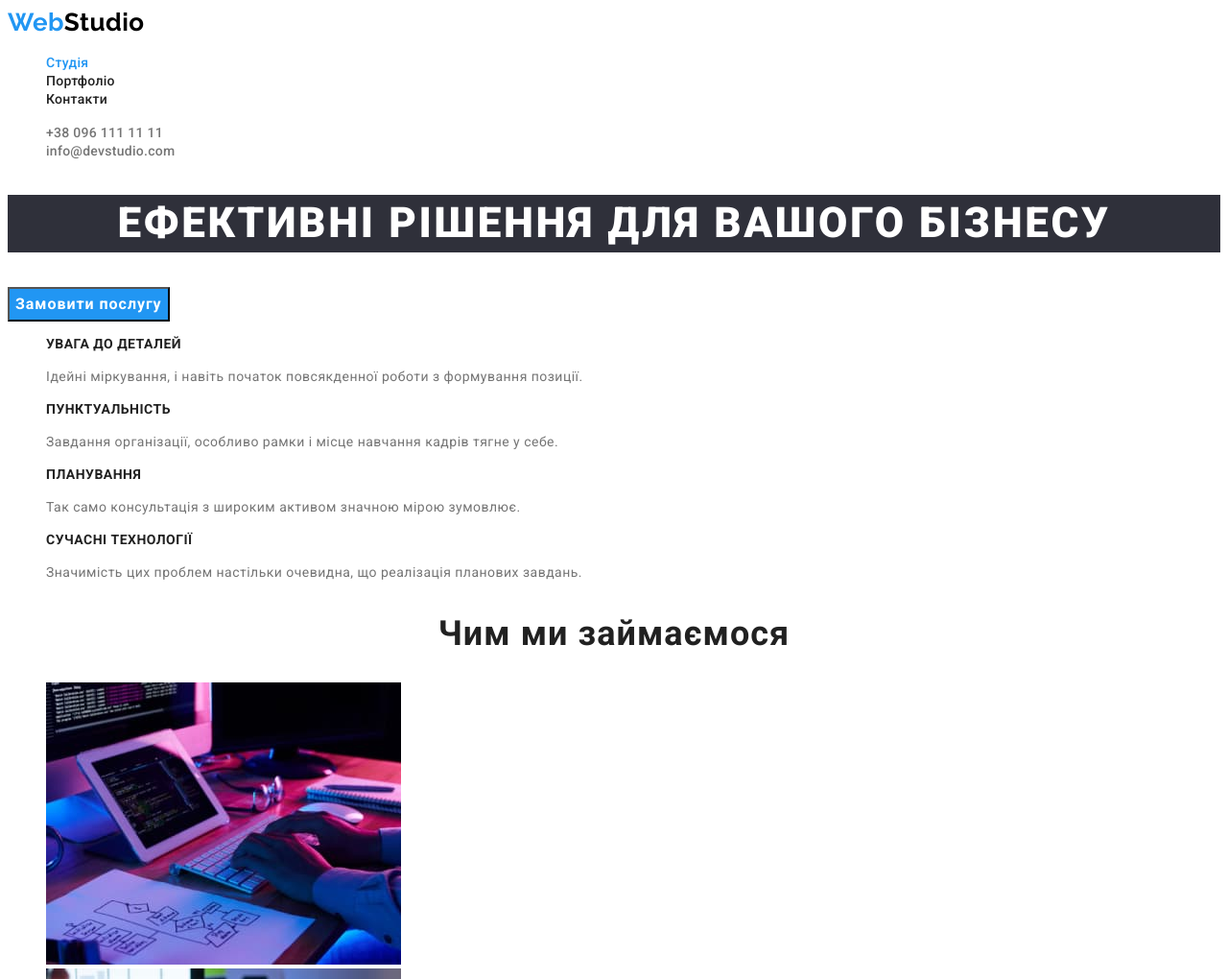
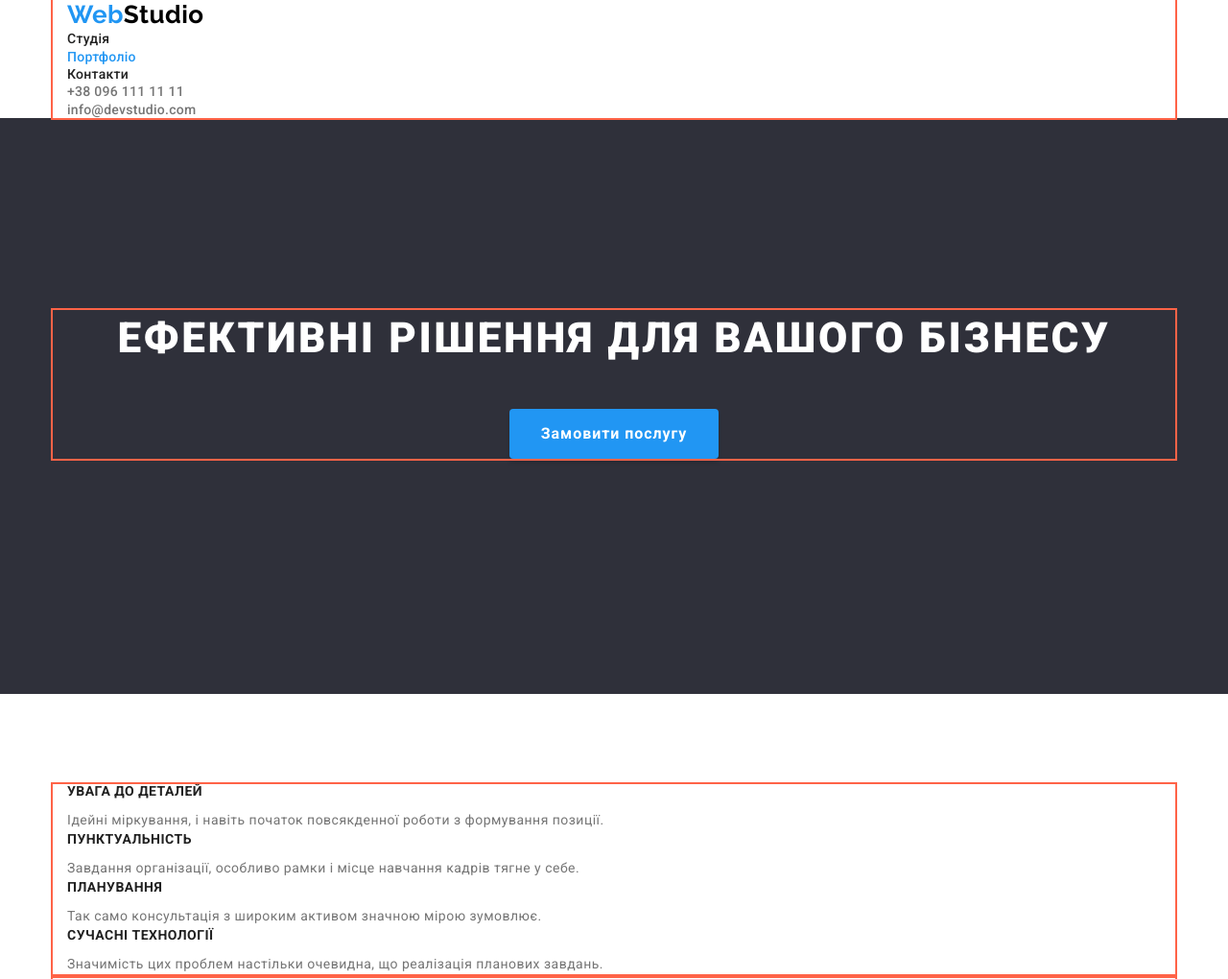
Before and after one commit to narinearut/goit-markup-hw-02, a plain HTML site: page index.html in a window 1280 px wide. Shown: the top 1020 px of the page at 96% size. Drawn offline with nearby package versions, Linux system fonts and the light colour scheme.

Commit message:
додала margin padding

```diff
--- a/css/styles.css
+++ b/css/styles.css
@@ -9,6 +9,17 @@
 /* Основний колір фону rgba(47, 48, 58, 1) */
 
 /* другорядний колір фону  rgba(245, 244, 250, 1);*/
+
+
+html {
+    box-sizing: border-box;
+}
+
+*,
+*::before,
+*::after {
+    box-sizing: inherit;
+}
 
 :root {
     --primary-text-color: rgba(33, 33, 33, 1);
@@ -32,18 +43,37 @@ body {
 
 .list {
     list-style: none;
+    margin: 0;
+    padding: 0;
+}
+
+h1, h2, h3, p, ul   q {
+    margin: 0;
+    padding: 0;
 }
 
 .list-link{
-
+    display: inline-block;
     text-decoration: none;
 }
+
+.container {
+    margin-left: auto;
+    margin-right: auto;
+    width: 1170px;
+    padding-left: 15px;
+    padding-right: 15px;
+    outline: 2px solid tomato;
+}
+
 /* Logo */
 
 .link,
 .logo {
     text-decoration: none;
 }
+
+
 
 .logo, .web {
     color: var(--accent-color);
@@ -57,7 +87,9 @@ body {
 }
 .logo {
     color: var(--black-logo);
+
 }
+
 
 /* LINK */
 
@@ -76,6 +108,7 @@ body {
 
 .site-nav .link {
     color: var(--primary-text-color);
+    margin-bottom: 32px;
 }
 
 .site-nav .link:hover,
@@ -89,6 +122,8 @@ body {
 .auth-nav .link {
     color: var(--secondary-text-color);
 
+    margin-bottom: 32px;
+
 }
 
 .auth-nav .link:hover,
@@ -99,9 +134,9 @@ body {
 
 /* Hero */
 
-.hero .hero-title {
+.hero, .hero-title {
     color: var(--white-text);
-    background: var(--primary-bgc);
+    /* background: var(--primary-bgc); */
     font-weight: 900;
     font-size: 44px;
     line-height: 1.36;
@@ -110,23 +145,49 @@ body {
     text-transform: uppercase;
 }
 
+.hero-title {
+    margin-bottom: 30px;
+}
+
+.hero {
+    height: 600px;
+    left: 0px;
+    right: 0px;
+    background: var(--primary-bgc);
+
+    margin-bottom: 94px;
+    padding-top: 200px;
+    padding-bottom: 200px;
+}
+
 .button {
+    display: inline-block;
+    padding: 10px 32px;
+    min-width: 216px;
+    /* margin-bottom: 294px; */
+
     color: var(--white-text);
     background: var(--accent-color);
+
     font-family: 'Roboto', sans-serif;
     font-weight: 700;
     font-size: 16px;
     line-height: 1.88;
-    display: flex;
     align-items: center;
     text-align: center;
     letter-spacing: 0.06em;
+    box-shadow: 0px 4px 4px rgba(0, 0, 0, 0.15);
+    border-radius: 4px;
+    border: 1px solid transparent;
 }
 
 
 /*  Button Portfolio*/
 
 .filter {
+    display: inline-block;
+    padding: 6px 25px;
+    min-width: 73px;
     color: var(--primary-text-color);
     background-color: var(--secondary-bgc);
     font-family: 'Roboto', sans-serif;
@@ -134,7 +195,10 @@ body {
     font-size: 16px;
     line-height: 1.62;
     text-align: center;
+    border-radius: 4px;
+    border: 1px solid transparent;
 }
+
 .filter:hover,
 .filter:focus {
     color: var(--white-text);
@@ -152,6 +216,8 @@ body {
     font-size: 14px;
     line-height: 1.14;
     text-transform: uppercase;
+
+    margin-bottom: 10px;
 }
 
 .feature-text {
@@ -176,10 +242,23 @@ body {
     text-align: center;
     letter-spacing: 0.03em;
 
+    margin-bottom: 50px;
+
 }
+
+.img-box {
+    padding-top: 94px;
+    padding-bottom: 94px;
+}
+
 .team {
     background-color: var(--secondary-bgc);
 
+}
+
+.team-box {
+    padding-top: 94px;
+    padding-bottom: 94px;
 }
 
 .list-item {
@@ -228,6 +307,11 @@ body {
 
 }
 
+.footer-box {
+    padding-top: 60px;
+    padding-bottom: 60px;
+}
+
 .studio {
     color: var(--white-text);
     font-family: 'Raleway';
--- a/index.html
+++ b/index.html
@@ -6,8 +6,10 @@
     <meta http-equiv="X-UA-Compatible" content="IE=edge" />
     <meta name="viewport" content="width=device-width, initial-scale=1.0" />
     <title>WebStudio</title>
-    <link href="https://fonts.googleapis.com/css2?family=Raleway:wght@700&family=Roboto:wght@400;500;700;900&display=swap"
+    <link
+        href="https://fonts.googleapis.com/css2?family=Raleway:wght@700&family=Roboto:wght@400;500;700;900&display=swap"
         rel="stylesheet">
+    <link rel="stylesheet" href="node_modules/modern-normalize/modern-normalize.css">
     <link rel="stylesheet" href="./css/styles.css" />
 </head>
 
@@ -16,12 +18,13 @@
 
 <body>
     <header>
+        <div class="container">
             <a href="./index.html" class="logo"> <span class="web">Web</span>Studio</a>
 
             <nav>
                 <ul class="site-nav list">
-                <li><a href="./index.html" class="link current">Студія</a></li>
-                <li><a href="./portfolio.html" class="link">Портфоліо</a></li>
+                    <li><a href="./index.html" class="link">Студія</a></li>
+                    <li><a href="./portfolio.html" class="link current">Портфоліо</a></li>
                     <li><a href="" class="link">Контакти</a></li>
                 </ul>
             </nav>
@@ -29,22 +32,25 @@
                 <li><a href="tel:+380961111111" class="link">+38 096 111 11 11</a></li>
                 <li><a href="mailto:info@devstudio.com" class="link">info@devstudio.com</a></li>
             </ul>
+        </div>
 
     </header>
-
-
 
 
     <!-- Герой -->
 
     <main>
         <section class="hero">
+            <div class="container">
                 <h1 class="hero-title"> ЕФЕКТИВНІ РІШЕННЯ ДЛЯ ВАШОГО БІЗНЕСУ</h1>
                 <button type="button" class="button">Замовити послугу</button>
+            </div>
+
         </section>
 
         <!-- Особливості -->
         <section class="feature">
+            <div class="container">
                 <ul class="list">
                     <li>
                         <h3 class="feature-title">УВАГА ДО ДЕТАЛЕЙ</h3>
@@ -53,7 +59,8 @@
                     </li>
                     <li>
                         <h3 class="feature-title">ПУНКТУАЛЬНІСТЬ</h3>
-                    <p class="feature-text">Завдання організації, особливо рамки і місце навчання кадрів тягне у себе.
+                        <p class="feature-text">Завдання організації, особливо рамки і місце навчання кадрів тягне у
+                            себе.
                         </p>
                     </li>
                     <li>
@@ -62,24 +69,31 @@
                     </li>
                     <li>
                         <h3 class="feature-title">СУЧАСНІ ТЕХНОЛОГІЇ</h3>
-                    <p class="feature-text">Значимість цих проблем настільки очевидна, що реалізація планових завдань.
+                        <p class="feature-text">Значимість цих проблем настільки очевидна, що реалізація планових
+                            завдань.
                         </p>
                     </li>
                 </ul>
+            </div>
+
         </section>
 
         <!-- Чим ми займаємося -->
         <section class="section">
+            <div class="container img-box">
                 <h2 class="section-title">Чим ми займаємося</h2>
                 <ul class="list">
                     <li> <img src="./images/laptop1.jpg" alt="ноутбук" width="370"></li>
                     <li> <img src="./images/phone2.jpg" alt="телефон" width="370"></li>
                     <li> <img src="./images/tablet3.jpg" alt="планшет" width="370"></li>
                 </ul>
+            </div>
+
         </section>
 
         <!-- Наша команда -->
         <section class="section team">
+            <div class="container team-box">
                 <h2 class="section-title">Наша команда</h2>
                 <ul class="list">
                     <li class="list-item">
@@ -118,13 +132,17 @@
                     </li>
 
                 </ul>
+            </div>
+
         </section>
 
     </main>
 
     <!-- Підвал -->
     <footer class="footer">
-        <a href="./index.html" class="link logo"><span class="web">Web</span><span class="studio">Studio</span> </a>
+        <div class="container footer-box">
+            <a href="./index.html" class="link logo"> <span class="web">Web</span><span class="studio">Studio</span>
+            </a>
             <address class="address">
                 <p class="address-text">м. Київ, пр-т Лесі Українки, 26</p>
                 <ul class="list">
@@ -132,7 +150,7 @@
                     <li> <a href="tel:+380961111111" class="link footer-tel">+38 096 111 11 11</a> </li>
                 </ul>
             </address>
-
+        </div>
     </footer>
 </body>
 
```
Also changed, not shown: portfolio.html (+48 -19 lines). Lines whose indentation alone changed are shown as unchanged.
